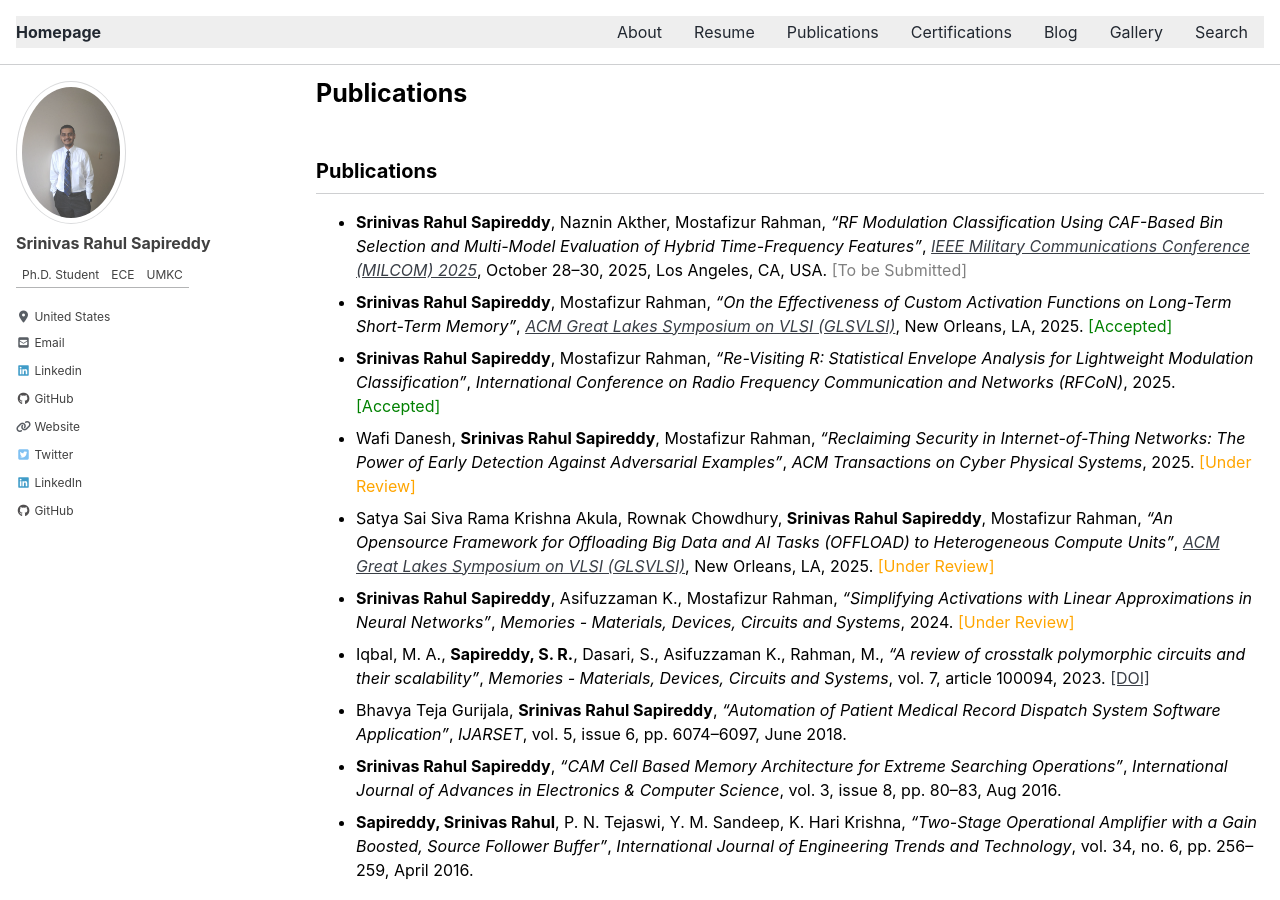
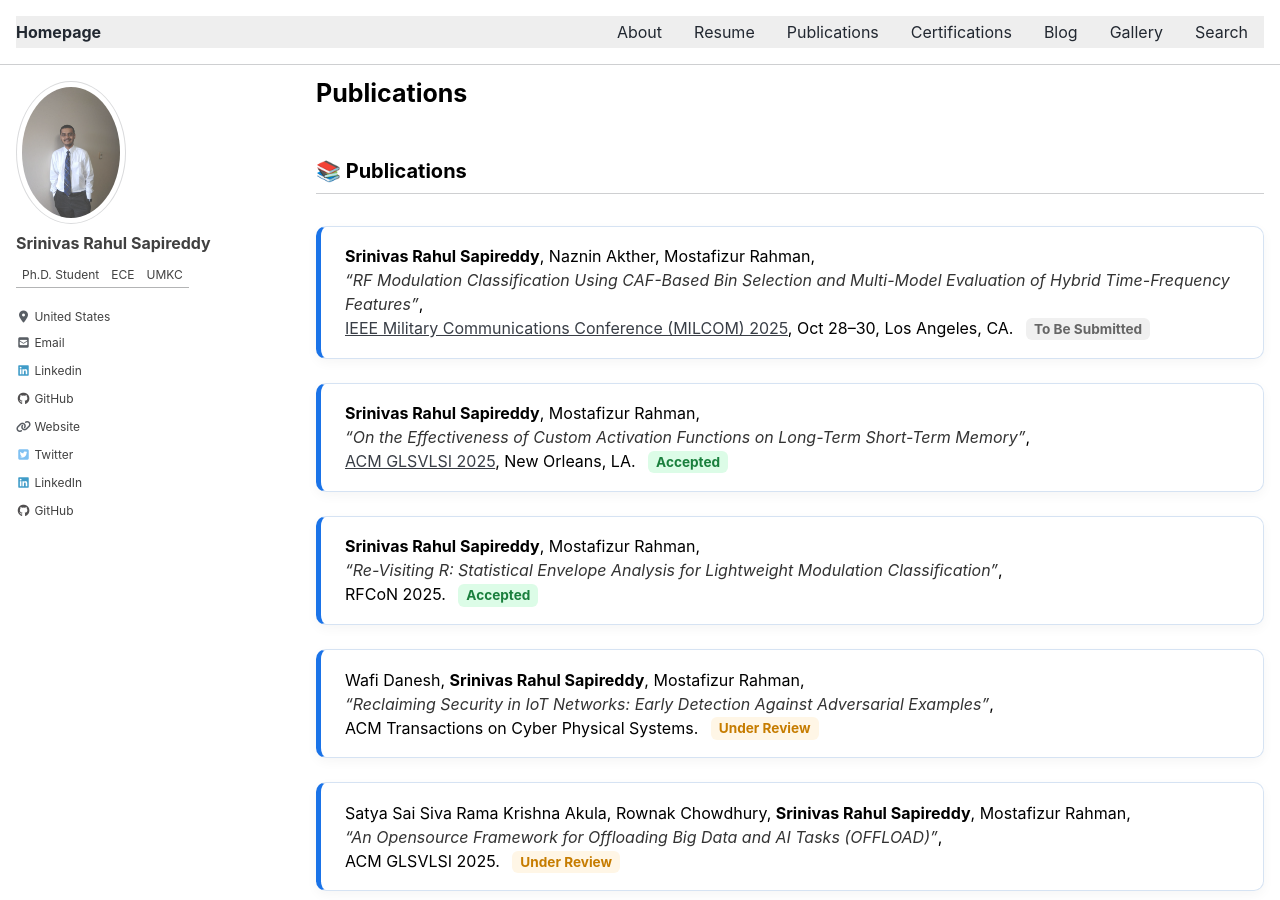
Before and after one commit to srsapireddy/srsapireddy.github.io, a Jekyll site: the page built from _pages/publications.md, in a window 1280 px wide and 900 px high. Built offline with Jekyll 4.4.1, drawn with Linux system fonts in a browser that asks for light colours; cached includes are drawn as plain includes; nearby versions of some CDN libraries; some of the changed text lies outside the part shown.

Commit message:
Update publications.md

```diff
--- a/_pages/publications.md
+++ b/_pages/publications.md
@@ -3,74 +3,136 @@ title: "Publications"
 permalink: /publications/
 ---
 
+<style>
+.pub-list {
+  display: flex;
+  flex-direction: column;
+  gap: 1.5rem;
+  margin-top: 2rem;
+  padding: 0;
+}
+
+.pub-card {
+  border: 1.5px solid #d6e3f3;
+  border-left: 5px solid #1a73e8;
+  border-radius: 10px;
+  padding: 1.1rem 1.5rem;
+  background: #ffffff;
+  box-shadow: 0 4px 12px rgba(0,0,0,0.04);
+  transition: 0.25s ease;
+}
+
+.pub-card:hover {
+  background: #f7fbff;
+  transform: translateY(-3px);
+}
+
+.pub-card em {
+  font-style: italic;
+  color: #333;
+}
+
+.status {
+  font-size: 0.85rem;
+  font-weight: bold;
+  padding: 0.2rem 0.5rem;
+  border-radius: 6px;
+  margin-left: 0.5rem;
+}
+
+.status.accepted { color: #1a7f3d; background: #dcfce7; }
+.status.review   { color: #c67c00; background: #fff6e6; }
+.status.pending  { color: #666; background: #f0f0f0; }
+.status.published { color: #0a539e; background: #e5f1ff; }
+
+.pub-footer {
+  margin-top: 2.5rem;
+  text-align: center;
+  font-size: 0.95rem;
+}
+
+.pub-footer a {
+  text-decoration: none;
+  color: #1a73e8;
+  margin: 0 1rem;
+  font-weight: 600;
+}
+
+.pub-footer a:hover {
+  text-decoration: underline;
+}
+</style>
+
 <section id="publications">
-  <h2>Publications</h2>
+  <h2>📚 Publications</h2>
 
-  <ul>
-    <li>
-      <strong>Srinivas Rahul Sapireddy</strong>, Naznin Akther, Mostafizur Rahman,
-      <em>“RF Modulation Classification Using CAF-Based Bin Selection and Multi-Model Evaluation of Hybrid Time-Frequency Features”</em>,
-      <a href="https://milcom.org" target="_blank"><em>IEEE Military Communications Conference (MILCOM) 2025</em></a>,
-      October 28–30, 2025, Los Angeles, CA, USA. <span style="color:gray;">[To be Submitted]</span>
-    </li>
-    <li>
-      <strong>Srinivas Rahul Sapireddy</strong>, Mostafizur Rahman,
-      <em>“On the Effectiveness of Custom Activation Functions on Long-Term Short-Term Memory”</em>,
-      <a href="https://www.glsvlsi.org" target="_blank"><em>ACM Great Lakes Symposium on VLSI (GLSVLSI)</em></a>, New Orleans, LA, 2025.
-      <span style="color:green;">[Accepted]</span>
-    </li>
-    <li>
-      <strong>Srinivas Rahul Sapireddy</strong>, Mostafizur Rahman,
-      <em>“Re-Visiting R: Statistical Envelope Analysis for Lightweight Modulation Classification”</em>,
-      <em>International Conference on Radio Frequency Communication and Networks (RFCoN)</em>, 2025.
-      <span style="color:green;">[Accepted]</span>
-    </li>
-    <li>
-      Wafi Danesh, <strong>Srinivas Rahul Sapireddy</strong>, Mostafizur Rahman,
-      <em>“Reclaiming Security in Internet-of-Thing Networks: The Power of Early Detection Against Adversarial Examples”</em>,
-      <em>ACM Transactions on Cyber Physical Systems</em>, 2025.
-      <span style="color:orange;">[Under Review]</span>
-    </li>
-    <li>
-      Satya Sai Siva Rama Krishna Akula, Rownak Chowdhury, <strong>Srinivas Rahul Sapireddy</strong>, Mostafizur Rahman,
-      <em>“An Opensource Framework for Offloading Big Data and AI Tasks (OFFLOAD) to Heterogeneous Compute Units”</em>,
-      <a href="https://www.glsvlsi.org" target="_blank"><em>ACM Great Lakes Symposium on VLSI (GLSVLSI)</em></a>, New Orleans, LA, 2025.
-      <span style="color:orange;">[Under Review]</span>
-    </li>
-    <li>
-      <strong>Srinivas Rahul Sapireddy</strong>, Asifuzzaman K., Mostafizur Rahman,
-      <em>“Simplifying Activations with Linear Approximations in Neural Networks”</em>,
-      <em>Memories - Materials, Devices, Circuits and Systems</em>, 2024.
-      <span style="color:orange;">[Under Review]</span>
-    </li>
-    <li>
-      Iqbal, M. A., <strong>Sapireddy, S. R.</strong>, Dasari, S., Asifuzzaman K., Rahman, M.,
-      <em>“A review of crosstalk polymorphic circuits and their scalability”</em>,
-      <em>Memories - Materials, Devices, Circuits and Systems</em>, vol. 7, article 100094, 2023.
+  <div class="pub-list">
+    <div class="pub-card">
+      <strong>Srinivas Rahul Sapireddy</strong>, Naznin Akther, Mostafizur Rahman,<br>
+      <em>“RF Modulation Classification Using CAF-Based Bin Selection and Multi-Model Evaluation of Hybrid Time-Frequency Features”</em>,<br>
+      <a href="https://milcom.org" target="_blank">IEEE Military Communications Conference (MILCOM) 2025</a>, Oct 28–30, Los Angeles, CA.
+      <span class="status pending">To Be Submitted</span>
+    </div>
+    <div class="pub-card">
+      <strong>Srinivas Rahul Sapireddy</strong>, Mostafizur Rahman,<br>
+      <em>“On the Effectiveness of Custom Activation Functions on Long-Term Short-Term Memory”</em>,<br>
+      <a href="https://www.glsvlsi.org" target="_blank">ACM GLSVLSI 2025</a>, New Orleans, LA.
+      <span class="status accepted">Accepted</span>
+    </div>
+    <div class="pub-card">
+      <strong>Srinivas Rahul Sapireddy</strong>, Mostafizur Rahman,<br>
+      <em>“Re-Visiting R: Statistical Envelope Analysis for Lightweight Modulation Classification”</em>,<br>
+      RFCoN 2025.
+      <span class="status accepted">Accepted</span>
+    </div>
+    <div class="pub-card">
+      Wafi Danesh, <strong>Srinivas Rahul Sapireddy</strong>, Mostafizur Rahman,<br>
+      <em>“Reclaiming Security in IoT Networks: Early Detection Against Adversarial Examples”</em>,<br>
+      ACM Transactions on Cyber Physical Systems.
+      <span class="status review">Under Review</span>
+    </div>
+    <div class="pub-card">
+      Satya Sai Siva Rama Krishna Akula, Rownak Chowdhury, <strong>Srinivas Rahul Sapireddy</strong>, Mostafizur Rahman,<br>
+      <em>“An Opensource Framework for Offloading Big Data and AI Tasks (OFFLOAD)”</em>,<br>
+      ACM GLSVLSI 2025.
+      <span class="status review">Under Review</span>
+    </div>
+    <div class="pub-card">
+      <strong>Srinivas Rahul Sapireddy</strong>, Asifuzzaman K., Mostafizur Rahman,<br>
+      <em>“Simplifying Activations with Linear Approximations in Neural Networks”</em>,<br>
+      Memories – Materials, Devices, Circuits and Systems.
+      <span class="status review">Under Review</span>
+    </div>
+    <div class="pub-card">
+      Iqbal, M. A., <strong>Sapireddy, S. R.</strong>, Dasari, S., Asifuzzaman K., Rahman, M.,<br>
+      <em>“A Review of Crosstalk Polymorphic Circuits and Their Scalability”</em>,<br>
+      Memories Journal, vol. 7, article 100094, 2023.
       <a href="https://doi.org/10.1016/j.memori.2023.100094" target="_blank">[DOI]</a>
-    </li>
-    <li>
-      Bhavya Teja Gurijala, <strong>Srinivas Rahul Sapireddy</strong>,
-      <em>“Automation of Patient Medical Record Dispatch System Software Application”</em>,
-      <em>IJARSET</em>, vol. 5, issue 6, pp. 6074–6097, June 2018.
-    </li>
-    <li>
-      <strong>Srinivas Rahul Sapireddy</strong>,
-      <em>“CAM Cell Based Memory Architecture for Extreme Searching Operations”</em>,
-      <em>International Journal of Advances in Electronics & Computer Science</em>, vol. 3, issue 8, pp. 80–83, Aug 2016.
-    </li>
-    <li>
-      <strong>Sapireddy, Srinivas Rahul</strong>, P. N. Tejaswi, Y. M. Sandeep, K. Hari Krishna,
-      <em>“Two-Stage Operational Amplifier with a Gain Boosted, Source Follower Buffer”</em>,
-      <em>International Journal of Engineering Trends and Technology</em>, vol. 34, no. 6, pp. 256–259, April 2016.
-    </li>
-  </ul>
+      <span class="status published">Published</span>
+    </div>
+    <div class="pub-card">
+      Bhavya Teja Gurijala, <strong>Srinivas Rahul Sapireddy</strong>,<br>
+      <em>“Automation of Patient Medical Record Dispatch System Software Application”</em>,<br>
+      IJARSET, vol. 5, issue 6, pp. 6074–6097, June 2018.
+      <span class="status published">Published</span>
+    </div>
+    <div class="pub-card">
+      <strong>Srinivas Rahul Sapireddy</strong>,<br>
+      <em>“CAM Cell Based Memory Architecture for Extreme Searching Operations”</em>,<br>
+      Int. J. of Advances in Electronics & Computer Science, vol. 3, issue 8, pp. 80–83, Aug 2016.
+      <span class="status published">Published</span>
+    </div>
+    <div class="pub-card">
+      <strong>Sapireddy, Srinivas Rahul</strong>, P. N. Tejaswi, Y. M. Sandeep, K. Hari Krishna,<br>
+      <em>“Two-Stage Operational Amplifier with a Gain Boosted, Source Follower Buffer”</em>,<br>
+      Int. J. of Engineering Trends and Technology, vol. 34, no. 6, pp. 256–259, April 2016.
+      <span class="status published">Published</span>
+    </div>
+  </div>
 </section>
 
-<footer style="margin-top: 30px;">
-  <p>
-    📘 <a href="https://scholar.google.com/citations?user=08fgpdIAAAAJ&hl=en" target="_blank">Google Scholar</a> &nbsp;&nbsp; | &nbsp;&nbsp;
-    🧬 <a href="https://orcid.org/0000-0002-9898-6810" target="_blank">ORCID</a> &nbsp;&nbsp; | &nbsp;&nbsp;
-    📝 <a href="https://openreview.net/profile?id=~Srinivas_Rahul_Sapireddy1" target="_blank">OpenReview</a>
-  </p>
+<footer class="pub-footer">
+  📘 <a href="https://scholar.google.com/citations?user=08fgpdIAAAAJ&hl=en" target="_blank">Google Scholar</a>
+  🧬 <a href="https://orcid.org/0000-0002-9898-6810" target="_blank">ORCID</a>
+  📝 <a href="https://openreview.net/profile?id=~Srinivas_Rahul_Sapireddy1" target="_blank">OpenReview</a>
 </footer>
```
